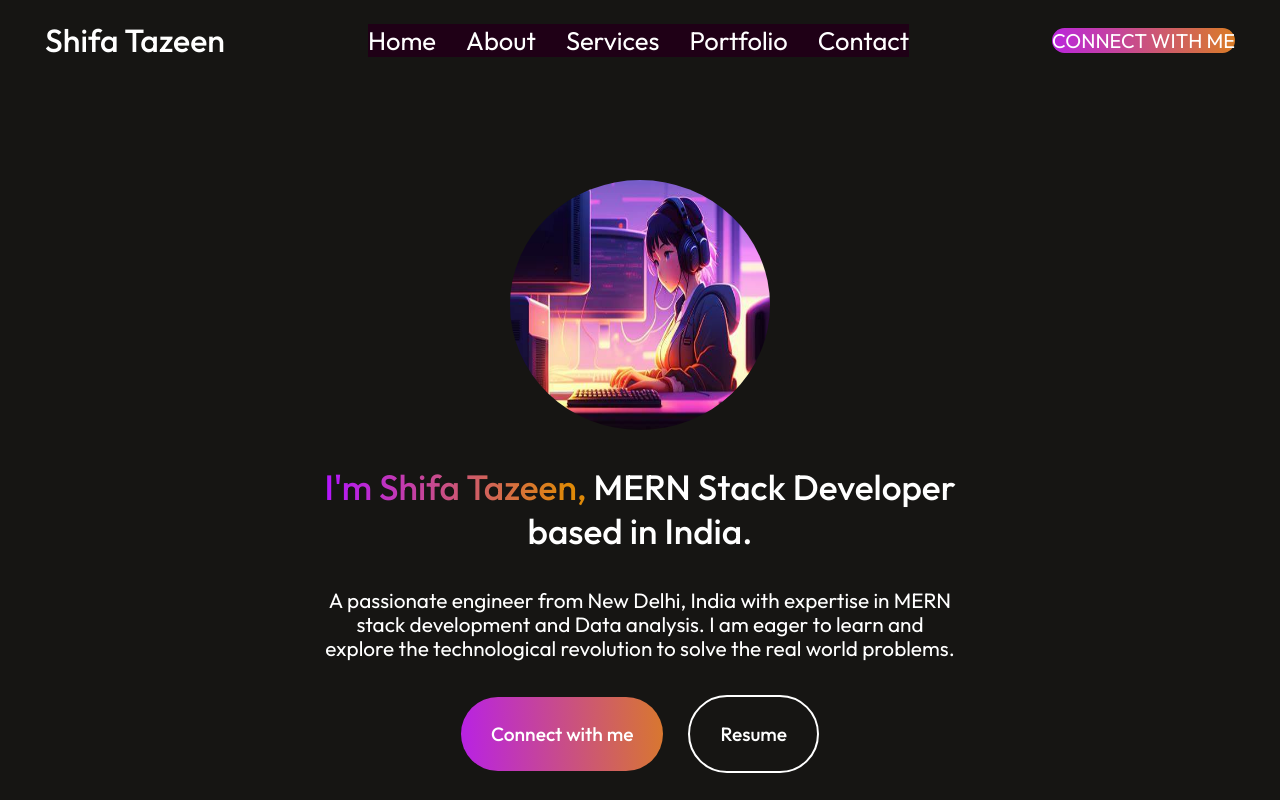
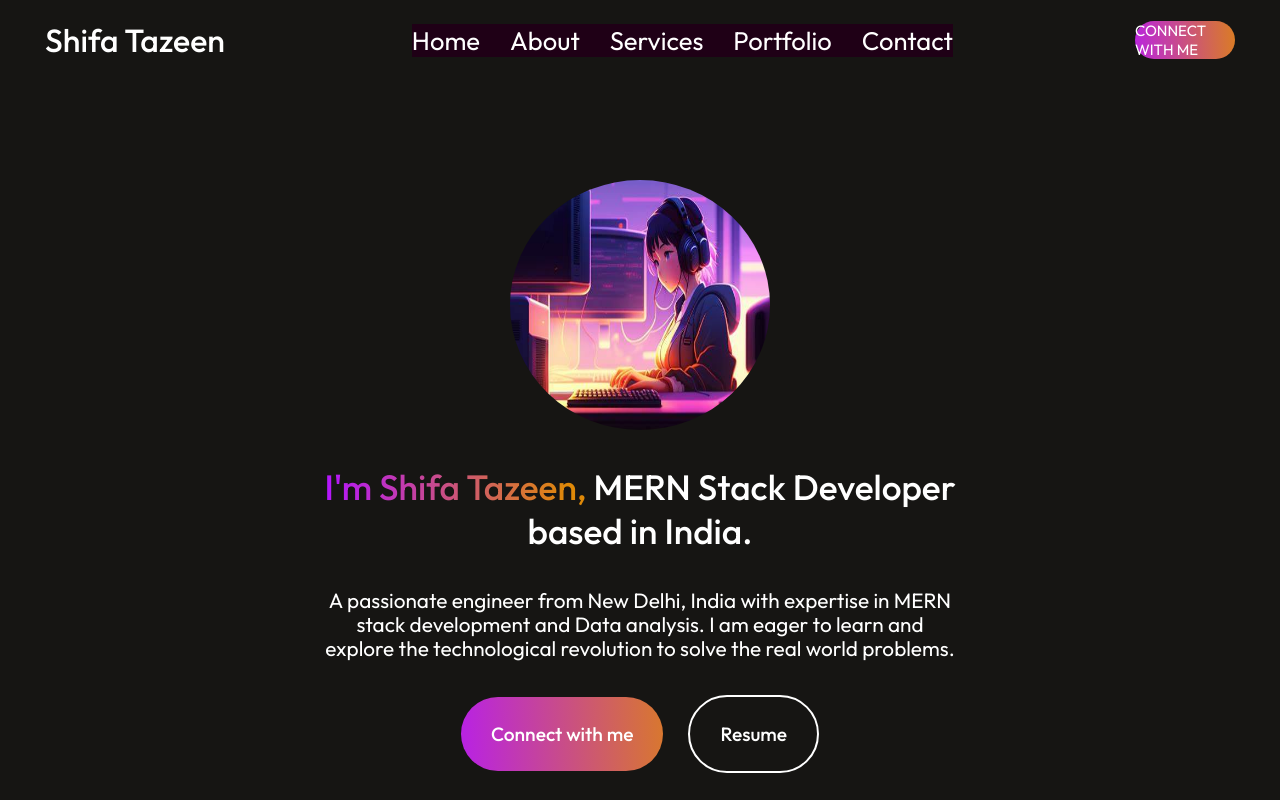
Before and after one commit to Shifashaikh-1234/Portfolio-ShifaTazeen, a React (Vite) app: page / in a window 1280 px wide. Shown: the top 800 px of the page. Built offline with nearby package versions, Linux system fonts and the light colour scheme; the HTML template or start-up script is replaced by a standard one.

Commit message:
Update Navbar.css

```diff
--- a/src/Components/Navbar/Navbar.css
+++ b/src/Components/Navbar/Navbar.css
@@ -49,10 +49,11 @@
 
     border-radius: 50px;
     background-image: linear-gradient(267deg, #DA7C25 0.36%, #B923E1 102.0%);
-    font-size: 20px;
+    font-size: 15px;
     cursor: pointer;
     transition: 0.5s;
-    margin-left: 30px;
+    margin-left: 25px;
+    width: 100px;
 
 
 }
```
